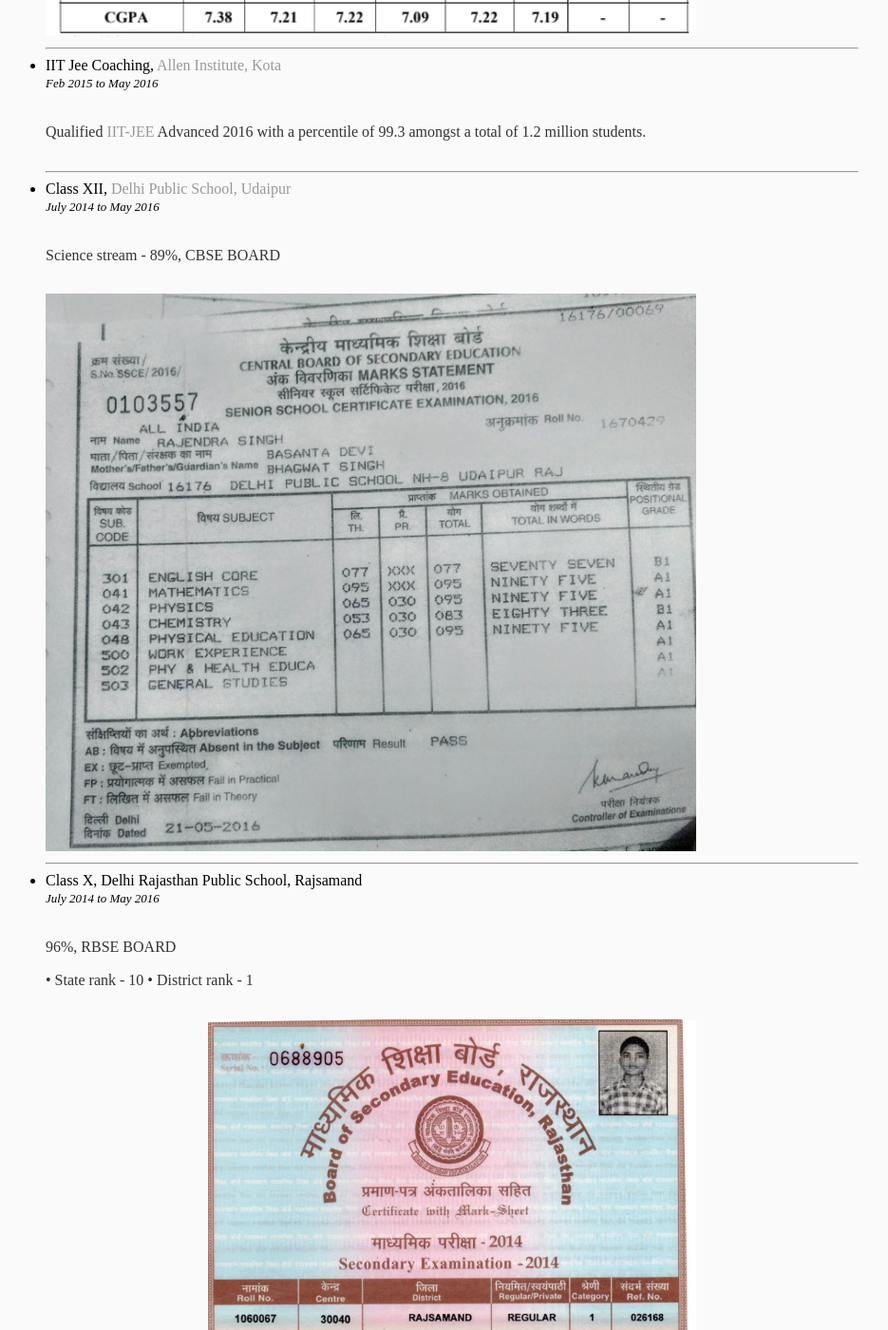
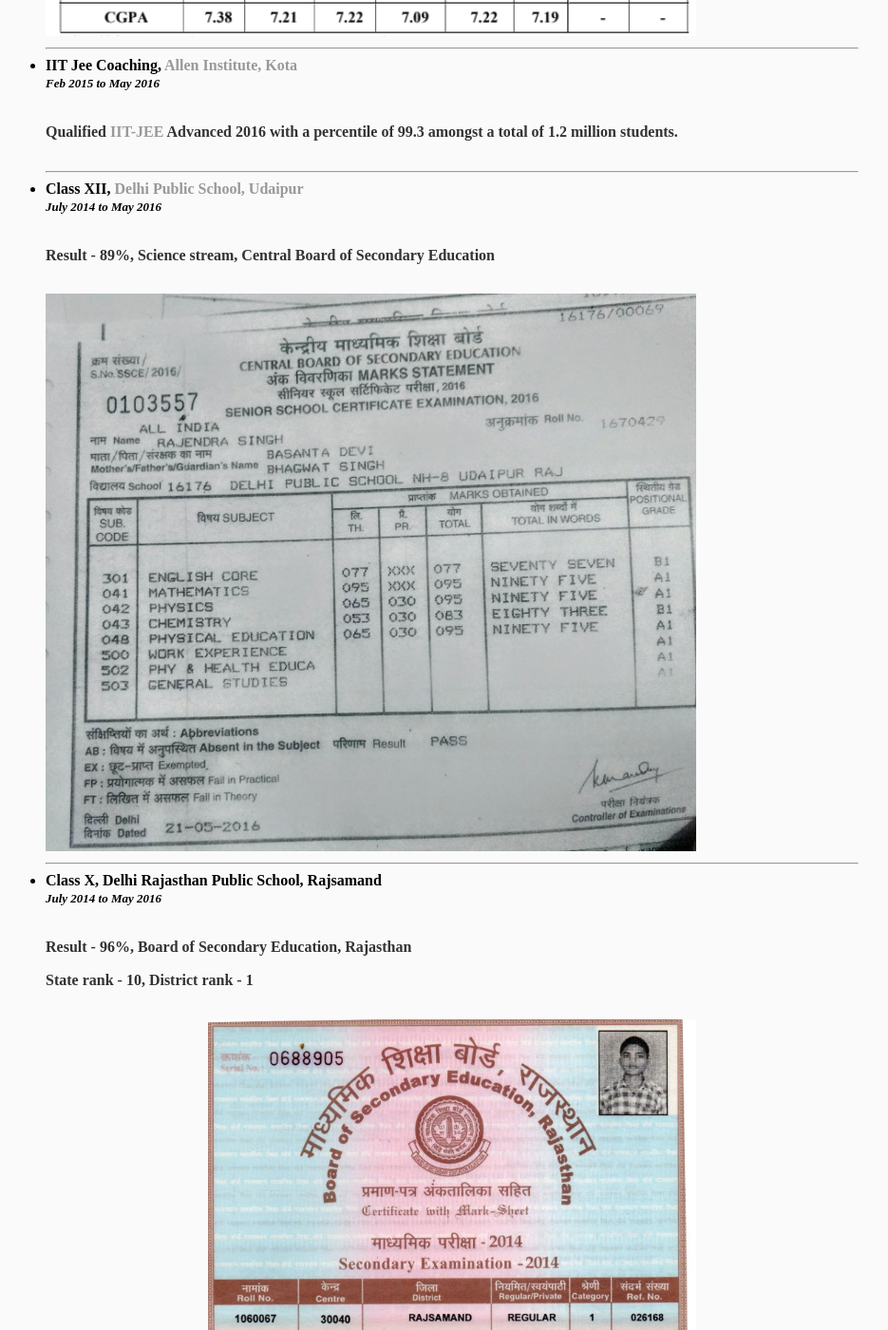
Before and after one commit to iamrajee/iamrajee.github.io, a Jekyll site: the page built from education/index.html, in a window 1280 px wide and 1400 px high, scrolled down 460 px. Shown: the whole window at 95% size, without its empty margins (184-1119 px from the left). Built offline with Jekyll 4.4.1, drawn with Linux system fonts in a browser that asks for light colours.

Commit message:
Update index.html

```diff
--- a/education/index.html
+++ b/education/index.html
@@ -5,27 +5,27 @@
 <div class="blurb">
 	<h1>{{ page.title }}</h1>
 	<ul class="education">
-		<li>B.Tech, Department of computer science and engineering, <a href="https://iitpkd.ac.in/">IIT Palakkad</a></li>
+		<b><li>B.Tech, Department of computer science and engineering, <a href="https://iitpkd.ac.in/">IIT Palakkad</a></li><b/>
 		<font size="2"><em>July 2016 to present</em></font>
 		<p><font size="3">CGPA - 7.19(Till 6th semester)</font></p>
 		<img src="images/btechgrade.png" style='height: 80%; width: 80%; object-fit: contain'/>
 		<hr/>
 
-		<li>IIT Jee Coaching, <a href="tps://www.allen.ac.in">Allen Institute, Kota</a></li>
+		<b><li>IIT Jee Coaching, <a href="tps://www.allen.ac.in">Allen Institute, Kota</a></li><b/>
 		<font size="2"><em>Feb 2015 to May 2016</em></font>
 		<p><font size="3">Qualified <a href="https://en.wikipedia.org/wiki/Joint_Entrance_Examination">IIT-JEE</a> Advanced 2016 with a percentile of 99.3 amongst a total of 1.2 million students.</font></p>
     		<hr/>
 
-    		<li>Class XII, <a href="http://www.dpsudaipur.com/ProgramFiles/Login/HomePage.aspx">Delhi Public School, Udaipur</a></li>
+    		<b><li>Class XII, <a href="http://www.dpsudaipur.com/ProgramFiles/Login/HomePage.aspx">Delhi Public School, Udaipur</a></li><b/>
 		<font size="2"><em>July 2014 to May 2016</em></font>
-		<p><font size="3">Science stream - 89%, CBSE BOARD</font></p>
+		<p><font size="3">Result - 89%, Science stream, Central Board of Secondary Education</font></p>
 		<img src="images/12.jpg" style='height: 80%; width: 80%; object-fit: contain'/>
     		<hr/>
 
-    		<li>Class X, Delhi Rajasthan Public School, Rajsamand</li>
+    		<b><li>Class X, Delhi Rajasthan Public School, Rajsamand</li><b/>
 		<font size="2"><em>July 2014 to May 2016</em></font>
-		<p><font size="3">96%, RBSE BOARD<br/>
-    		• State rank - 10	• District rank - 1</font></p>
+		<p><font size="3">Result - 96%, Board of Secondary Education, Rajasthan<br/>
+    		 State rank - 10,	District rank - 1</font></p>
 		<center><img src="images/10.jpg" style='height: 60%; width: 60%; object-fit: contain'/></center>
 
 	</ul>
```
